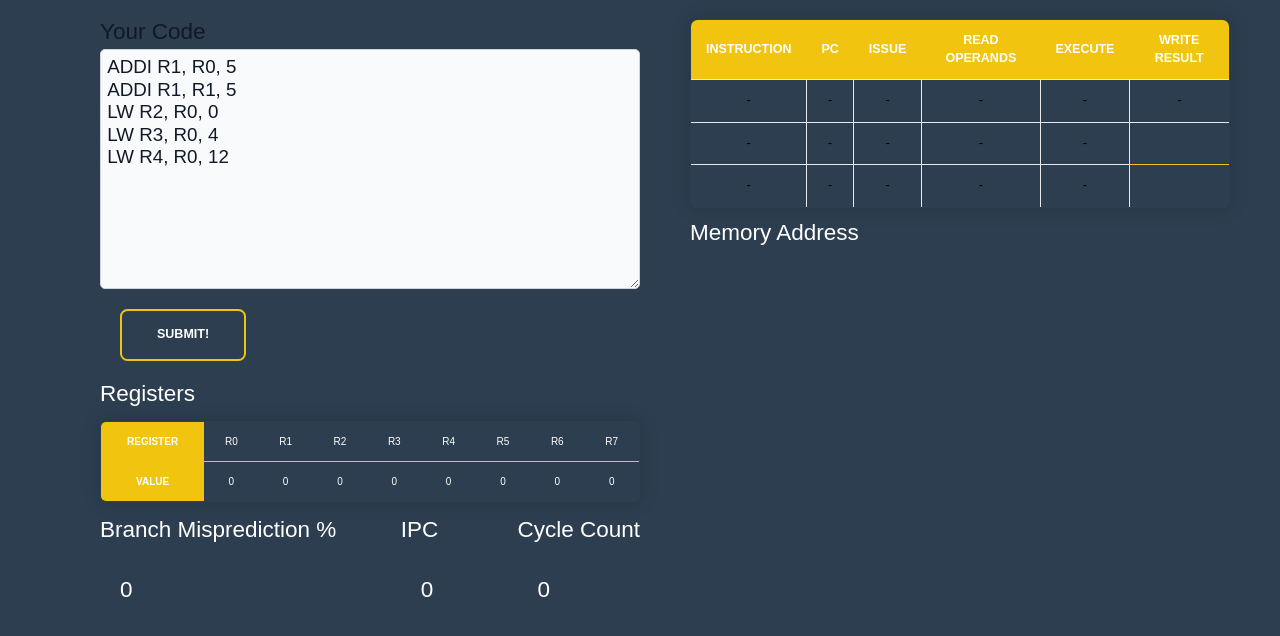
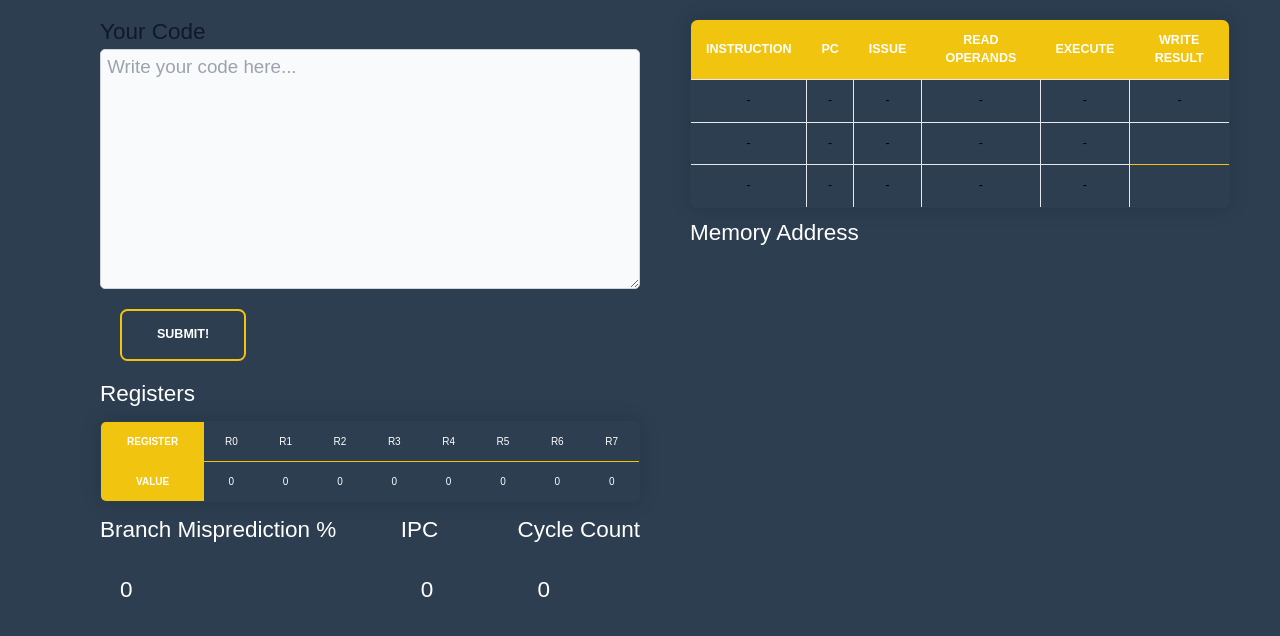
Before and after one commit to allaa-undecided/archinternal, a plain HTML site: page alo.html in a window 1280 px wide. Shown: the part 76-712 px from the top of the page. Drawn offline with nearby package versions, Linux system fonts and the light colour scheme; a script that the page names is missing.

Commit message:
removes placeholder code

```diff
--- a/alo.html
+++ b/alo.html
@@ -27,12 +27,7 @@
   <textarea id="code" rows="4"
   class="block p-2.5 w-full text-3xl text-gray-900 bg-gray-50 rounded-lg border border-gray-300
   focus:ring-blue-500 focus:border-blue-500 dark:bg-gray-700 dark:border-gray-600 dark:placeholder-gray-400 dark:text-white
-    dark:focus:ring-blue-500 dark:focus:border-blue-500 h-96" placeholder="Write your code here...">ADDI R1, R0, 5
-ADDI R1, R1, 5
-LW R2, R0, 0
-LW R3, R0, 4
-LW R4, R0, 12
-  </textarea>
+    dark:focus:ring-blue-500 dark:focus:border-blue-500 h-96" placeholder="Write your code here..."></textarea>
   <button class="btn btn-primary text-xl" onclick="start()">Submit!</button>
   <div id="right-bottom">
     <h2 class = "text-4xl my-6 text-white"  >Registers</h2>
```
